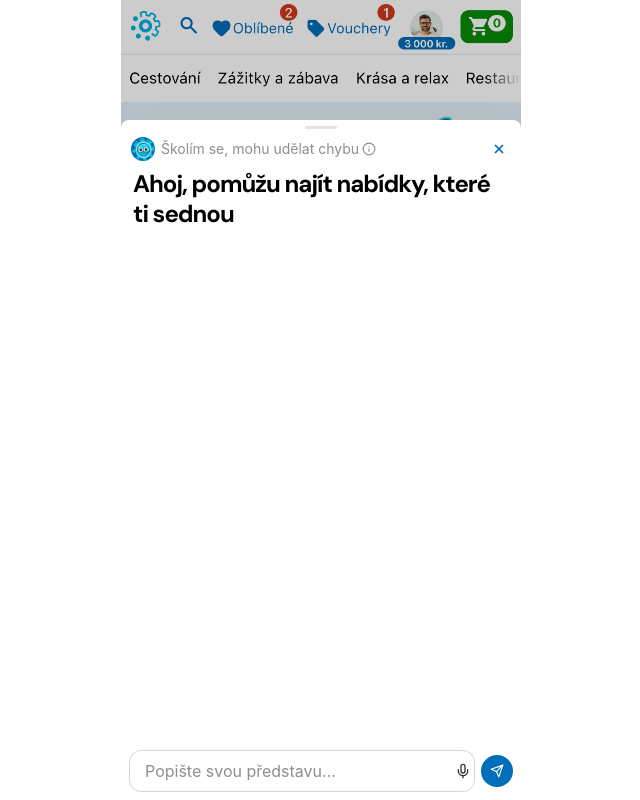
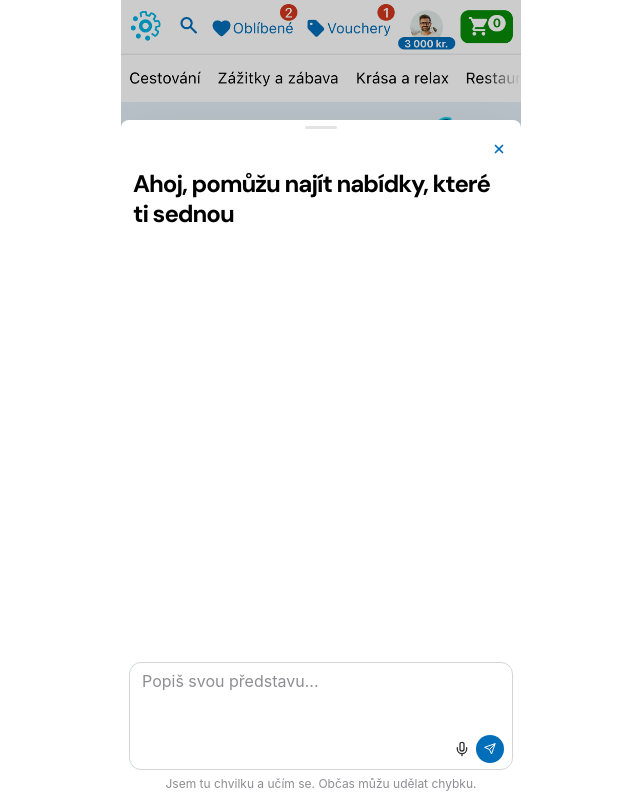
Before and after one commit to maroskadlec/slevac-ai, a React (Vite) app: page /mobile in a window 1280 px wide. Both pictures are taken after a click on the button 796 px from the left and 756 px from the top of the page. Shown: the whole page, without its empty margins (319-959 px from the left). Built offline with nearby package versions, Linux system fonts and the light colour scheme.

Commit message:
UI overhaul: textarea 3 řádky, štítky Líbilo se, barevné like/dislike, header jen X, tykání

```diff
--- a/src/components/FigmaDesktop.tsx
+++ b/src/components/FigmaDesktop.tsx
@@ -1,6 +1,6 @@
 import { motion, AnimatePresence } from 'framer-motion'
 import { useState, useEffect } from 'react'
-import { X, Info, Mic, Send } from 'lucide-react'
+import { X, Mic, Send } from 'lucide-react'
 import { useChatbot } from '../hooks/useChatbot'
 import DealCarousel from './DealCarousel'
 
@@ -79,30 +79,8 @@ export default function FigmaDesktop({ isOpen, onToggle }: DesktopProps) {
               }}
               className="absolute right-[10px] bottom-[10px] w-[380px] h-[480px] bg-white rounded-[8px] border border-[#e3e4e6] shadow-2xl z-20 flex flex-col"
             >
-              {/* Header Bar */}
-              <div className="flex items-center px-[12px] py-[8px] gap-[6px] flex-shrink-0">
-                {/* Mrkatko small circle */}
-                <div className="w-[28px] h-[28px] bg-[#006eb9] rounded-full overflow-hidden flex-shrink-0 relative">
-                  <motion.img
-                    alt="Mrkatko"
-                    className="absolute w-[167%] h-[175%] max-w-none left-[-22%] top-[-6%]"
-                    src={isBlinking ? mrkatkoImgBlink : mrkatkoImg}
-                    initial={{ opacity: 1 }}
-                    animate={{ opacity: 1 }}
-                    transition={{ duration: 0.1, ease: "easeIn" }}
-                  />
-                </div>
-
-                {/* Disclaimer */}
-                <button
-                  onClick={chat.handleDisclaimer}
-                  className="flex items-center gap-[4px] flex-1 min-w-0 cursor-pointer hover:opacity-70 transition-opacity"
-                >
-                  <p className="text-[14px] leading-[22px] text-[#8e8e93] truncate">Školím se, mohu udělat chybu</p>
-                  <Info className="w-[15px] h-[15px] text-[#8e8e93] flex-shrink-0" />
-                </button>
-
-                {/* Close button */}
+              {/* Header Bar – only close button on the right */}
+              <div className="flex items-center justify-end px-[12px] py-[8px] flex-shrink-0">
                 <motion.button
                   onClick={onToggle}
                   className="w-[24px] h-[24px] flex items-center justify-center cursor-pointer"
@@ -161,30 +139,40 @@ export default function FigmaDesktop({ isOpen, onToggle }: DesktopProps) {
                 <div ref={chat.messagesEndRef} />
               </div>
 
-              {/* Input Bar */}
-              <div className="px-[10px] pb-[10px] pt-[6px] flex-shrink-0">
-                <div className="flex gap-[8px] items-center">
-                  {/* Input with mic inside */}
-                  <div className="flex-1 flex items-center bg-white rounded-[12px] border border-[#d1d5db] px-[4px] py-[3px] focus-within:ring-2 focus-within:ring-[#006eb9]/20 focus-within:border-[#006eb9]/30">
-                    <input
-                      type="text"
+              {/* Input Bar – textarea with buttons inside */}
+              <div className="px-[10px] pb-[8px] pt-[6px] flex-shrink-0">
+                <div className="relative bg-white rounded-[12px] border border-[#d1d5db] focus-within:ring-2 focus-within:ring-[#006eb9]/20 focus-within:border-[#006eb9]/30">
+                  <textarea
                     value={chat.inputValue}
                     onChange={(e) => chat.setInputValue(e.target.value)}
-                      onKeyDown={chat.handleKeyDown}
-                      placeholder="Popište svou představu..."
-                      className="flex-1 bg-transparent px-[12px] py-[8px] text-[14px] leading-[20px] text-black placeholder-[#8e8e93] outline-none border-none"
+                    onKeyDown={(e) => {
+                      if (e.key === 'Enter' && !e.shiftKey) {
+                        e.preventDefault()
+                        chat.sendMessage()
+                      }
+                    }}
+                    placeholder="Popiš svou představu..."
+                    rows={3}
+                    className="w-full bg-transparent px-[12px] pt-[8px] pb-[32px] text-[14px] leading-[20px] text-black placeholder-[#8e8e93] outline-none border-none resize-none"
                   />
-                    <Mic className="w-[16px] h-[16px] text-[#333] flex-shrink-0 ml-[8px]" />
-                  </div>
-
-                  {/* Send Button */}
+                  {/* Buttons inside input – bottom right */}
+                  <div className="absolute bottom-[6px] right-[8px] flex items-center gap-[6px]">
+                    <Mic className="w-[16px] h-[16px] text-[#333] flex-shrink-0 cursor-pointer" />
                     <button
                       onClick={chat.sendMessage}
-                    className="w-[36px] h-[36px] bg-[#006eb9] rounded-full flex items-center justify-center flex-shrink-0 hover:bg-[#005a9a] transition-colors cursor-pointer"
+                      className="w-[28px] h-[28px] bg-[#006eb9] rounded-full flex items-center justify-center flex-shrink-0 hover:bg-[#005a9a] transition-colors cursor-pointer"
                     >
-                    <Send className="w-[16px] h-[16px] text-white" />
+                      <Send className="w-[12px] h-[12px] text-white" />
                     </button>
                   </div>
+                </div>
+                {/* Disclaimer text below input */}
+                <button
+                  onClick={chat.handleDisclaimer}
+                  className="mt-[4px] w-full text-center cursor-pointer hover:opacity-70 transition-opacity"
+                >
+                  <p className="text-[12px] leading-[16px] text-[#8e8e93]">Jsem tu chvilku a učím se. Občas můžu udělat chybku.</p>
+                </button>
               </div>
             </motion.div>
           )}
--- a/src/components/FigmaMobile.tsx
+++ b/src/components/FigmaMobile.tsx
@@ -1,5 +1,5 @@
 import { motion, AnimatePresence } from 'framer-motion'
-import { X, Info, Mic, Send } from 'lucide-react'
+import { X, Mic, Send } from 'lucide-react'
 import { useState, useEffect } from 'react'
 import { useNavigate } from 'react-router-dom'
 import { useChatbot } from '../hooks/useChatbot'
@@ -86,7 +86,7 @@ export default function FigmaMobile({ isOpen, onToggle }: MobileProps) {
             </div>
 
             <h2 className="text-[#1a1a1a] font-bold text-[20px] leading-[24px] pr-[110px]">
-              Pomůžu vám najít nabídky, které vám sednou
+              Pomůžu ti najít nabídky, které ti sednou
             </h2>
 
             {/* Search Input */}
@@ -96,7 +96,7 @@ export default function FigmaMobile({ isOpen, onToggle }: MobileProps) {
                 value={heroInput}
                 onChange={(e) => setHeroInput(e.target.value)}
                 onKeyDown={(e) => { if (e.key === 'Enter') handleHeroSend() }}
-                placeholder="Popište mi, co chcete zažít ..."
+                placeholder="Popiš mi, co chceš zažít ..."
                 className="flex-1 bg-transparent text-[16px] text-[#333] placeholder-[#999] outline-none border-none"
               />
               <Mic className="w-[16px] h-[16px] text-[#333] flex-shrink-0 ml-[8px]" />
@@ -167,30 +167,8 @@ export default function FigmaMobile({ isOpen, onToggle }: MobileProps) {
                 <div className="bg-[#e4e4e7] h-[3px] w-[32px] rounded-[22px]" />
               </div>
 
-              {/* Header Bar */}
-              <div className="flex items-center px-[10px] py-[6px] gap-[6px] flex-shrink-0">
-                {/* Mrkatko small circle */}
-                <div className="w-[24px] h-[24px] bg-[#006eb9] rounded-full overflow-hidden flex-shrink-0 relative">
-                  <motion.img
-                    alt="Mrkatko"
-                    className="absolute w-[167%] h-[175%] max-w-none left-[-22%] top-[-6%]"
-                    src={isBlinking ? mrkatkoImgBlink : mrkatkoImg}
-                    initial={{ opacity: 1 }}
-                    animate={{ opacity: 1 }}
-                    transition={{ duration: 0.1, ease: "easeIn" }}
-                  />
-                </div>
-
-                {/* Disclaimer */}
-                <button
-                  onClick={chat.handleDisclaimer}
-                  className="flex items-center gap-[3px] flex-1 min-w-0 cursor-pointer hover:opacity-70 transition-opacity"
-                >
-                  <p className="text-[14px] leading-[22px] text-[#8e8e93] truncate">Školím se, mohu udělat chybu</p>
-                  <Info className="w-[14px] h-[14px] text-[#8e8e93] flex-shrink-0" />
-                </button>
-
-                {/* Close button */}
+              {/* Header Bar – only close button on the right */}
+              <div className="flex items-center justify-end px-[10px] py-[6px] flex-shrink-0">
                 <motion.button
                   onClick={onToggle}
                   className="w-[24px] h-[24px] flex items-center justify-center cursor-pointer"
@@ -249,30 +227,40 @@ export default function FigmaMobile({ isOpen, onToggle }: MobileProps) {
                 <div ref={chat.messagesEndRef} />
               </div>
 
-              {/* Input Bar */}
-              <div className="px-[8px] pb-[8px] pt-[4px] flex-shrink-0">
-                <div className="flex gap-[6px] items-center">
-                  {/* Input with mic inside */}
-                  <div className="flex-1 flex items-center bg-white rounded-[12px] border border-[#d1d5db] px-[3px] py-[2px] focus-within:ring-2 focus-within:ring-[#006eb9]/20 focus-within:border-[#006eb9]/30">
-                    <input
-                      type="text"
+              {/* Input Bar – textarea with buttons inside */}
+              <div className="px-[8px] pb-[6px] pt-[4px] flex-shrink-0">
+                <div className="relative bg-white rounded-[12px] border border-[#d1d5db] focus-within:ring-2 focus-within:ring-[#006eb9]/20 focus-within:border-[#006eb9]/30">
+                  <textarea
                     value={chat.inputValue}
                     onChange={(e) => chat.setInputValue(e.target.value)}
-                      onKeyDown={chat.handleKeyDown}
-                      placeholder="Popište svou představu..."
-                      className="flex-1 bg-transparent px-[12px] py-[8px] text-[16px] leading-[20px] text-black placeholder-[#8e8e93] outline-none border-none"
+                    onKeyDown={(e) => {
+                      if (e.key === 'Enter' && !e.shiftKey) {
+                        e.preventDefault()
+                        chat.sendMessage()
+                      }
+                    }}
+                    placeholder="Popiš svou představu..."
+                    rows={3}
+                    className="w-full bg-transparent px-[12px] pt-[8px] pb-[32px] text-[16px] leading-[20px] text-black placeholder-[#8e8e93] outline-none border-none resize-none"
                   />
-                    <Mic className="w-[16px] h-[16px] text-[#333] flex-shrink-0 ml-[8px]" />
-                  </div>
-
-                  {/* Send Button */}
+                  {/* Buttons inside input – bottom right */}
+                  <div className="absolute bottom-[6px] right-[8px] flex items-center gap-[6px]">
+                    <Mic className="w-[16px] h-[16px] text-[#333] flex-shrink-0 cursor-pointer" />
                     <button
                       onClick={chat.sendMessage}
-                    className="w-[32px] h-[32px] bg-[#006eb9] rounded-full flex items-center justify-center flex-shrink-0 hover:bg-[#005a9a] transition-colors cursor-pointer"
+                      className="w-[28px] h-[28px] bg-[#006eb9] rounded-full flex items-center justify-center flex-shrink-0 hover:bg-[#005a9a] transition-colors cursor-pointer"
                     >
-                    <Send className="w-[14px] h-[14px] text-white" />
+                      <Send className="w-[12px] h-[12px] text-white" />
                     </button>
                   </div>
+                </div>
+                {/* Disclaimer text below input */}
+                <button
+                  onClick={chat.handleDisclaimer}
+                  className="mt-[4px] w-full text-center cursor-pointer hover:opacity-70 transition-opacity"
+                >
+                  <p className="text-[12px] leading-[16px] text-[#8e8e93]">Jsem tu chvilku a učím se. Občas můžu udělat chybku.</p>
+                </button>
               </div>
             </motion.div>
           )}
--- a/src/hooks/useChatbot.ts
+++ b/src/hooks/useChatbot.ts
@@ -812,7 +812,7 @@ function buildMissingQuestions(_state: ConversationState, missing: string[]): st
   if (missing.length === 1) {
     // Single missing field → ask nicely
     if (missing[0] === 'people') return 'Ještě mi řekni, kolik vás pojede? 👥'
-    if (missing[0] === 'dates') return 'A kdy byste chtěli jet? 📅'
+    if (missing[0] === 'dates') return 'A kdy chceš jet? 📅'
     if (missing[0] === 'meals') return 'Jaké stravování by ti vyhovovalo? (polopenze, plná penze, snídaně, vlastní…) 🍽️'
     if (missing[0] === 'amenities') return 'Je pro tebe důležité nějaké vybavení hotelu? Třeba bazén, wellness, dětský koutek… nebo je ti to jedno? 🏨'
   }
@@ -820,7 +820,7 @@ function buildMissingQuestions(_state: ConversationState, missing: string[]): st
   parts.push('Ještě potřebuji vědět:')
   const questions: string[] = []
   if (missing.includes('people')) questions.push('👥 Kolik vás pojede?')
-  if (missing.includes('dates')) questions.push('📅 Kdy byste chtěli jet?')
+  if (missing.includes('dates')) questions.push('📅 Kdy chceš jet?')
   if (missing.includes('meals')) questions.push('🍽️ Jaké stravování? (vlastní, snídaně, polopenze, plná penze, all inclusive)')
   if (missing.includes('amenities')) questions.push('🏨 Vybavení hotelu? (bazén, wellness, dětský koutek, pet friendly… nebo je ti to jedno)')
 
@@ -842,7 +842,7 @@ function buildDealsResponse(state: ConversationState, prefix?: string): BotRespo
   const intro = prefix || 'Paráda, mám vše!'
 
   return {
-    text: `${intro}\n\n${summary}\n\nA tady jsou nabídky, které jsem pro tebe vybral:`,
+    text: `${intro}\n\n${summary}\n\nNašel jsem pár zajímavých pobytů, kde si užiješ, co hledáš. Který se ti líbí nejvíc?`,
     deals: pickRandomDeals(5),
   }
 }
```
Also changed, not shown: src/components/DealCarousel.tsx (+47 -13 lines). Lines whose indentation alone changed are shown as unchanged.
